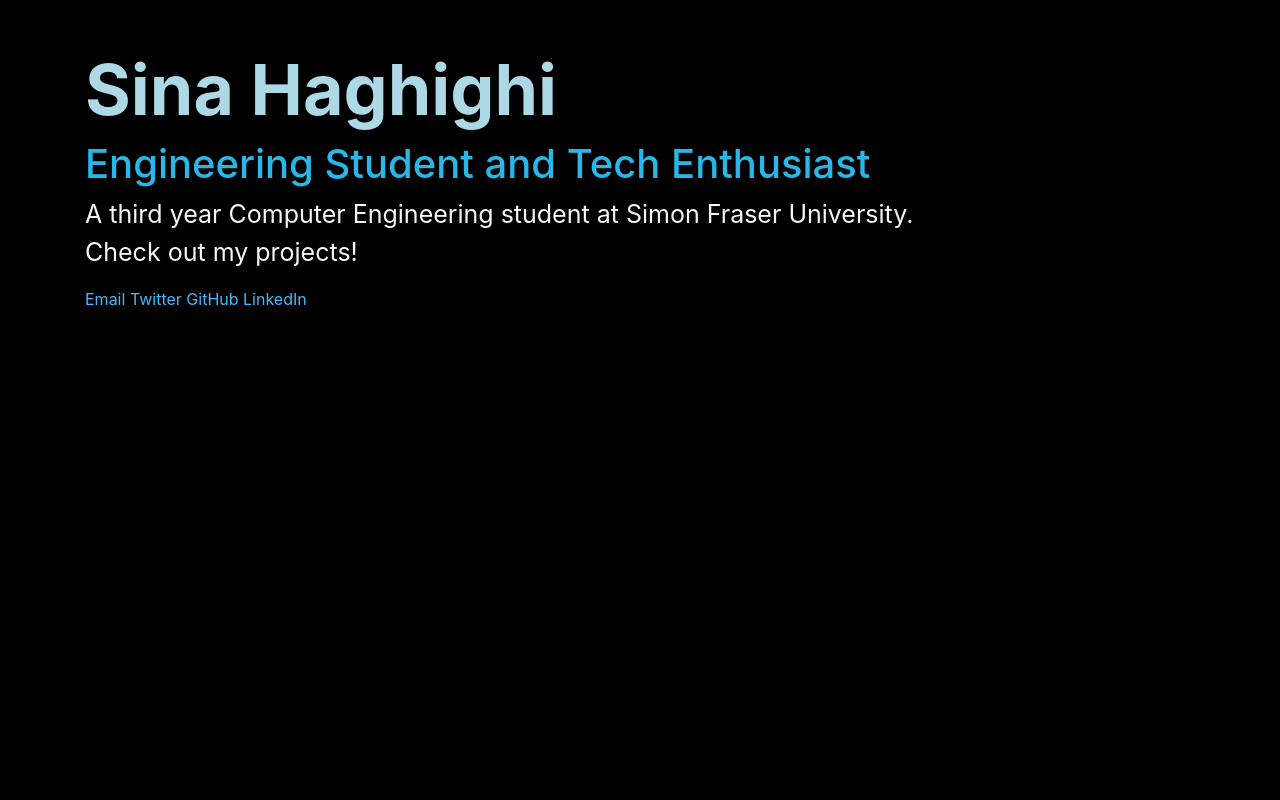
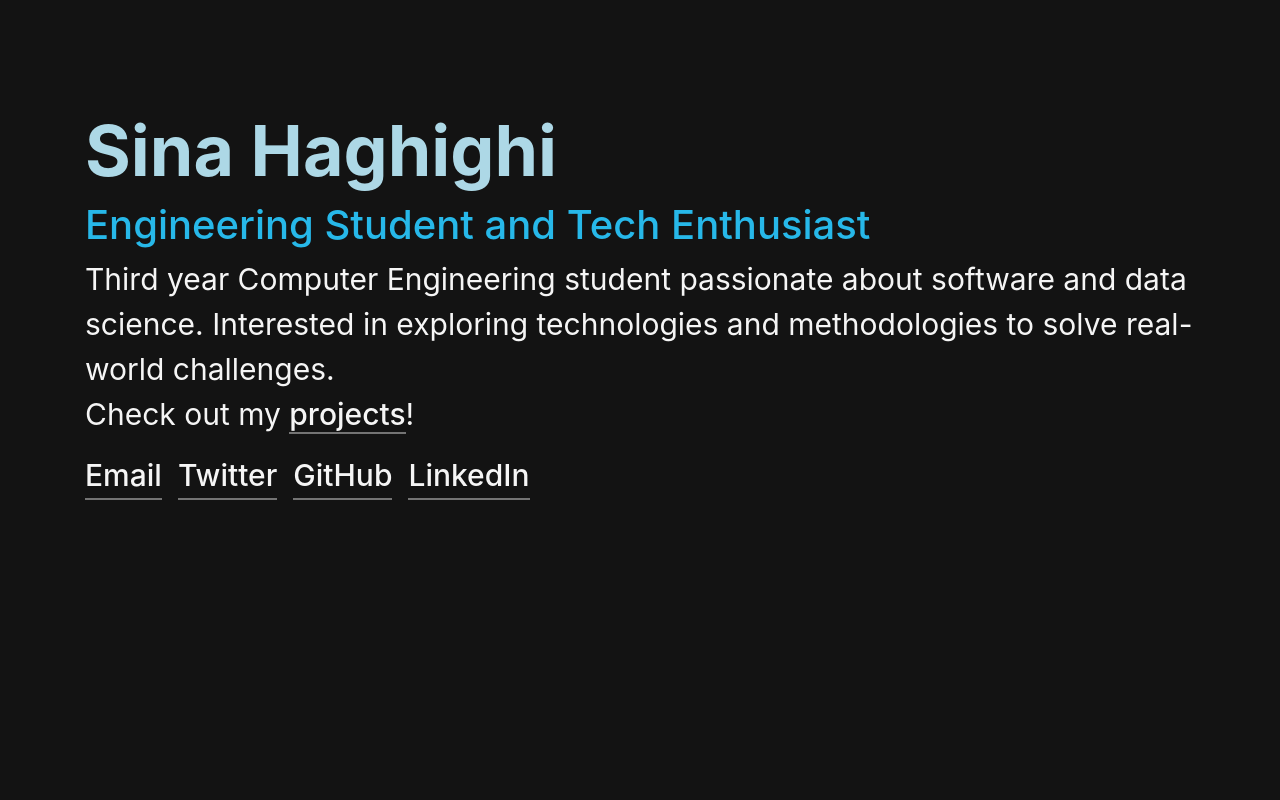
Before and after one commit to Sinahag/Portfolio, a Flask app: page /home in a window 1280 px wide. Run offline with Flask 2, Linux system fonts and the light colour scheme; some libraries are stand-ins or nearby versions.

Commit message:
Updated CSS for main and static home page

```diff
--- a/application/main/main.py
+++ b/application/main/main.py
@@ -2,7 +2,7 @@ import os
 from application import db
 from flask import render_template, redirect, request, url_for, flash, Blueprint, Response
 from application.main.models import Post
-from flask_login import current_user
+from flask_login import current_user, login_required
 from application.main.forms import PostForm
 
 main = Blueprint('main',__name__)
@@ -13,17 +13,22 @@ main = Blueprint('main',__name__)
 def index():
     return render_template("main/index.html", index=True)
 
+
 @main.route("/profile")
+@login_required
 def profile():
     return render_template("main/profile.html",name=current_user.name)
 
 # TODO: build blog page
 @main.route("/projects")
+@login_required
+
 def projects(num=3):
     return render_template("main/blog.html", show_per_page=num, Post=Post)
 
 #TODO: Fix retrieval of images from database
 @main.route("/project/<int:id>")
+@login_required
 def project_viewer(id=1):
     image = Post.objects(id=id).first()
     if not image:
@@ -32,11 +37,13 @@ def project_viewer(id=1):
     return render_template("main/project_viewer.html",image=image)
 
 @main.route("/post")
+@login_required
 def post(title="New Project"):
     form=PostForm()
     return render_template("main/newpost.html",title=title,form=form)
 
 @main.route("/post", methods=['POST'])
+@login_required
 def post_post():
     title = request.form.get('title')
     description = request.form.get('description')
--- a/application/static/css/main.css
+++ b/application/static/css/main.css
@@ -1,24 +1,79 @@
-
-
-a.link {
-  color: #f5f5f5;
+* {
+  box-sizing: border-box;
+}
+html,
+body {
+  background: rgb(19, 19, 19);
 }
 
-a.skip-link {
-  color: rgb(71, 184, 253);
-
+.container legend {
+  color: lightblue;
+  font-size: 30;
+  font-weight: 500;
 }
 
-a.nav-item, a.navbar-brand{
-  color: rgb(39, 184, 233)
+.navbar {
+  /* add items here for navbar customization */
 }
 
-.navbar_brand {
-  color: white;
+.error-message {
+  color :red;
 }
-p.content {
+
+.top-container {
+  background: #ccc;
+  padding:5px;
+  border-bottom:2px solid #0f0f0f;
+}
+.bottom-container {
+  background: #333;
+  padding:5px;
+  border-top:2px solid #0f0f0f;
+  /* position:absolute; */
+  bottom:0;
+}
+
+hr {
+  width: 100%;
+  height:4px;
+  margin-left: auto;
+  margin-right: auto;
+  background-color: darkblue;
+  border: 0 none;
+}
+
+input[type=text], input[type=password] {
+  width: 50%;
+  padding: 7px;
+  /* margin: 5px 0 22px 0; */
+  display: inline-block;
+  border: none;
+  background: #f1f1f1;
+}
+
+input[type=text]:focus, input[type=password]:focus {
+  background-color: #ddd;
+  outline: none;
+}
+
+.container p {
+  color: #f5f5f5;
   font-size: 25;
-  color: #f5f5f5;
+}
+
+.nav,
+.nav-section {
+  justify-content: space-between;
+  display: flex;
+}
+
+.nav-item,
+.navbar-brand {
+  display: flex;
+  font-size: 20;
+  color: rgb(39, 184, 233);
+  padding: 0 0.5rem;
+  align-items: center;
 }
 
 h1 {
@@ -30,12 +85,5 @@ h1 {
 h2 {
   color: rgb(39, 184, 233);
   font-size: 40;
+  font-weight: 500;
 }
-
-* {
-  background-color: #000000;
-}
-
-body {
-  background: #000000;
-}
--- /dev/null
+++ b/application/static/css/static.css
@@ -0,0 +1,80 @@
+*{
+    box-sizing: border-box;
+  }
+  p.content{
+    color: #f5f5f5;
+    font-size: 30;
+  }
+
+  .container legend{
+    color:lightblue;
+    font-size: 30;
+    font-weight: 500;
+  }
+
+  .container p{
+    color: #f5f5f5;
+    font-size: 30;
+  }
+
+  a.link,
+  a.skip-link {
+    color: #f5f5f5;
+    font-weight: 500;
+    font-size: 30;
+    transition: all 0.2s ease-in-out;
+    border-bottom: 2px solid rgb(116, 116, 116);
+    text-decoration: none;
+  cursor: pointer;
+  }
+  .nav, .nav-section{
+    justify-content: space-between;
+    display: flex;
+  }
+
+
+  a.link:hover,
+  a.skip-link:hover {
+    color: rgb(39, 184, 233);
+    border-bottom-color:rgb(39, 184, 233);
+  }
+
+  .nav-item:first-child{
+    padding-left:0;
+  }
+
+  .nav-item,
+  .navbar-brand {
+    display: flex;
+    color: rgb(39, 184, 233);
+    padding: 0 0.5rem;
+    align-items: center;
+  }
+
+  h1 {
+    color: lightblue;
+    font-weight: 700;
+    font-size: 70;
+  }
+
+  h2 {
+    color: rgb(39, 184, 233);
+    font-size: 40;
+    font-weight: 500;
+  }
+
+  html, body {
+    height: 70%;
+    background: rgb(19, 19, 19);
+
+  }
+
+  html {
+    display: table;
+    margin: auto;
+  }
+
+  body {
+    display: table-cell;
+    vertical-align: middle;
+  }
--- a/application/templates/layout.html
+++ b/application/templates/layout.html
@@ -8,9 +8,7 @@
 <body>
 
     <div class="container">
-        {% if not noshow %}
         {% include "includes/nav.html" %}
-        {% endif %}
 
         {% block content %}
 
--- a/application/templates/main/index.html
+++ b/application/templates/main/index.html
@@ -1,8 +1,9 @@
+<html>
 <head>
     <title>Sina Haghighi</title>
     <link rel="stylesheet" href="https://maxcdn.bootstrapcdn.com/bootstrap/4.0.0/css/bootstrap.min.css"
         integrity="sha384-Gn5384xqQ1aoWXA+058RXPxPg6fy4IWvTNh0E263XmFcJlSAwiGgFAW/dAiS6JXm" crossorigin="anonymous">
-    <link rel="stylesheet" href="{{ url_for('static', filename = 'css/main.css')}}" />
+    <link rel="stylesheet" href="{{ url_for('static', filename = 'css/static.css')}}" />
 </head>
 
 
@@ -18,14 +19,30 @@
         </h2>
 
         <p class="content">
-    A third year Computer Engineering student at Simon Fraser University.<br>
+            Third year Computer Engineering student passionate about software and data science.
+            Interested in exploring technologies and methodologies to solve real-world challenges.<br>
             Check out my <a class="link" href="{{url_for('main.projects')}}">projects</a>!
         </p>
 
-
-<a class="skip-link" href="mailto:sina@gmail.com;">Email </a>
-<a class="skip-link" href="https://twitter.com/sinahaghighii">Twitter </a>
-<a class="skip-link" href="https://github.com/sinahag">GitHub </a>
-<a class="skip-link" href="https://linkedin.com/in/sina-">LinkedIn</a>
+        <nav class="content__nav nav">
+            <div class="nav-section">
+                <div class="nav-item">
+                    <a class="skip-link" href="mailto:sina.liana.2001@gmail.com;">Email</a>
+                </div>
+                <div class="nav-item">
+                    <a class="skip-link" rel="noopener" href="https://twitter.com/sinahaghighii"
+                        target="_blank">Twitter</a>
+                </div>
+                <div class="nav-item">
+                    <a class="skip-link" rel="noopener" href="https://github.com/sinahag" target="_blank">GitHub</a>
+                </div>
+                <div class="nav-item">
+                    <a class="skip-link" href="https://linkedin.com/in/sina-" target="_blank"
+                        rel="noopener">LinkedIn</a>
+                </div>
+            </div>
+        </nav>
     </div>
 </body>
+
+</html>
```
Also changed, not shown: application/main/forms.py (+4 -4 lines). Lines whose indentation alone changed are shown as unchanged.
